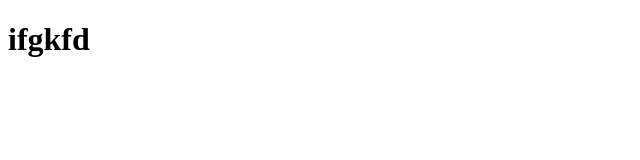
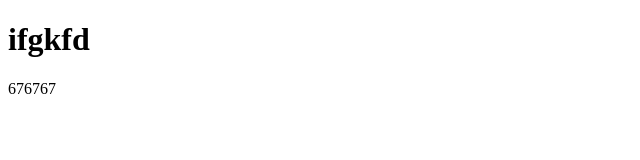
Before and after one commit to igiranezaadal/Css_Gate, a plain HTML site: page gate.html in a window 1280 px wide. Shown: the full height of the page, 0-640 px from the left. Drawn offline with Linux system fonts and the light colour scheme.

Commit message:
2dn comm

```diff
--- a/gate.html
+++ b/gate.html
@@ -7,5 +7,8 @@
 </head>
 <body>
     <h1>ifgkfd</h1>
+    <div>
+        676767
+    </div>
 </body>
 </html>
```
